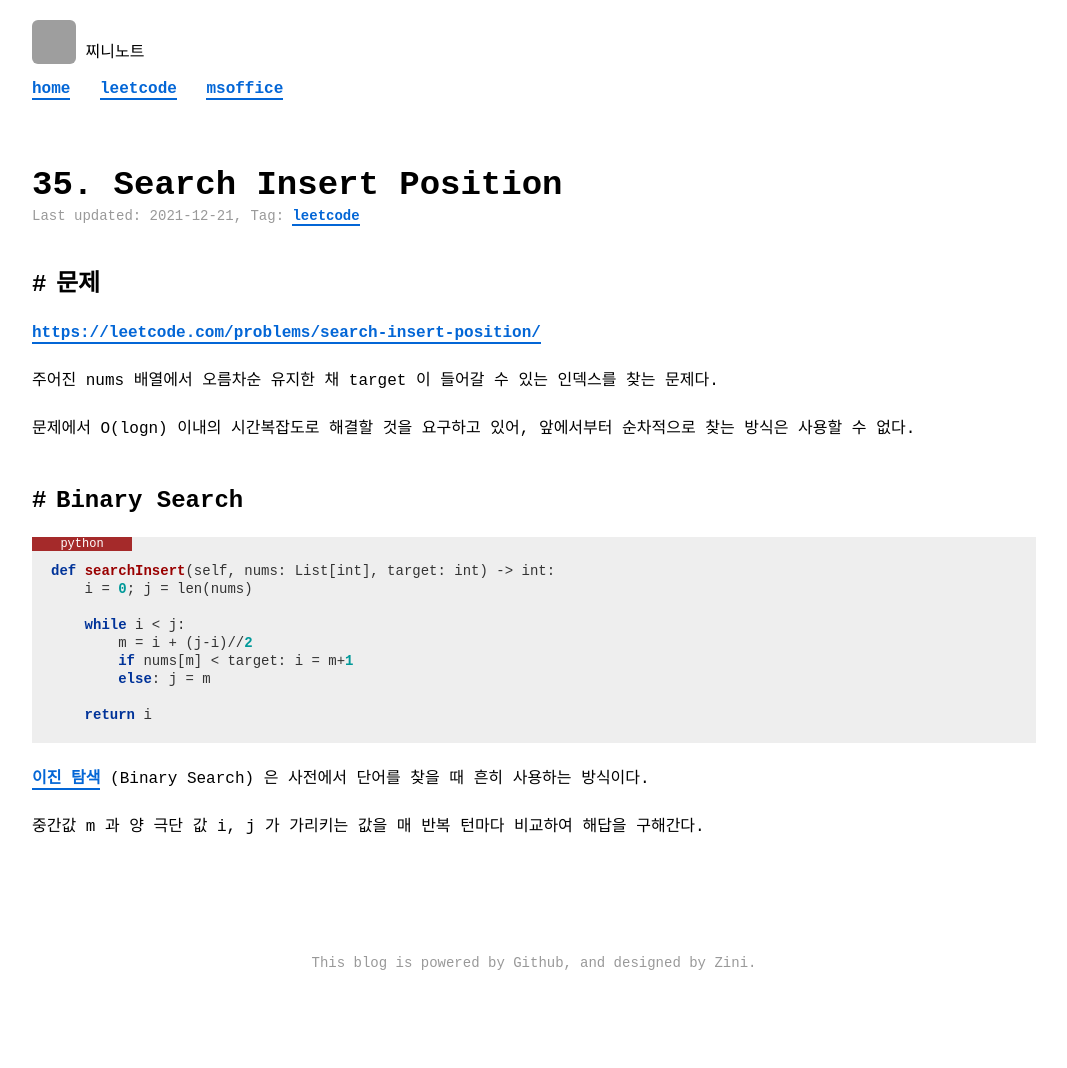
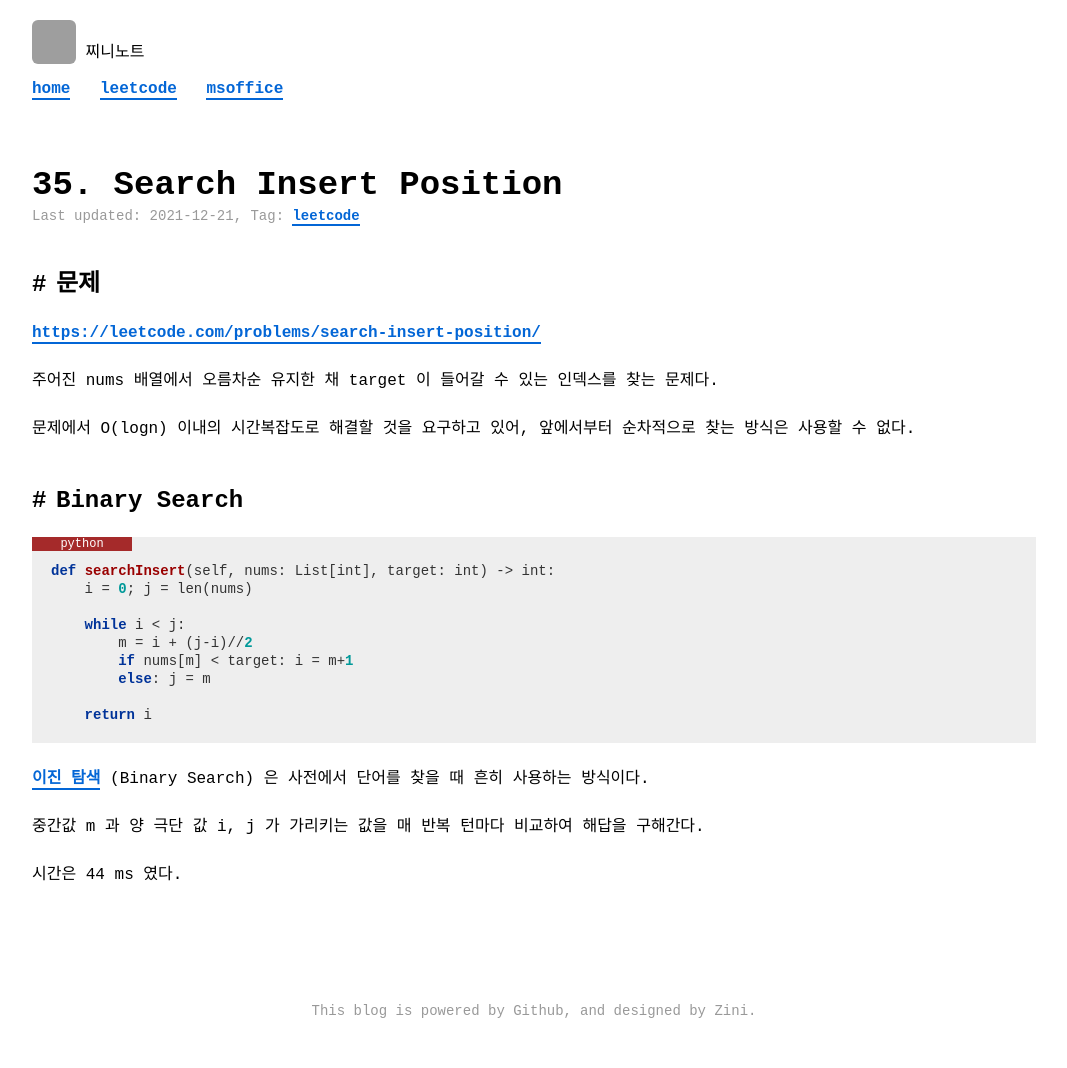
Before and after one commit to zininote/zininote.github.io-old-, a Jekyll site: the page built from _posts/leetcode/0035-01-01-leetcode-search-insert-position.md, in a window 1280 px wide. Shown: the whole page, without its empty margins (106-1173 px from the left). Built offline with Jekyll 4.4.1, drawn with Linux system fonts in a browser that asks for light colours; nearby versions of some CDN libraries; some web fonts are replaced; comment, search, counter and statistics services are not loaded; a style sheet for code colours, icons or effects is not loaded; before the commit the page ends 1020 px from its top, so only the background shows below that; grey boxes are pictures that could not be loaded.

Commit message:
Update 0035-01-01-leetcode-search-insert-position.md

```diff
--- a/_posts/leetcode/0035-01-01-leetcode-search-insert-position.md
+++ b/_posts/leetcode/0035-01-01-leetcode-search-insert-position.md
@@ -31,3 +31,5 @@ def searchInsert(self, nums: List[int], target: int) -> int:
 [이진 탐색](https://namu.wiki/w/%EC%9D%B4%EC%A7%84%20%ED%83%90%EC%83%89) (Binary Search) 은 사전에서 단어를 찾을 때 흔히 사용하는 방식이다.
 
 중간값 m 과 양 극단 값 i, j 가 가리키는 값을 매 반복 턴마다 비교하여 해답을 구해간다.
+
+시간은 44 ms 였다.
```
